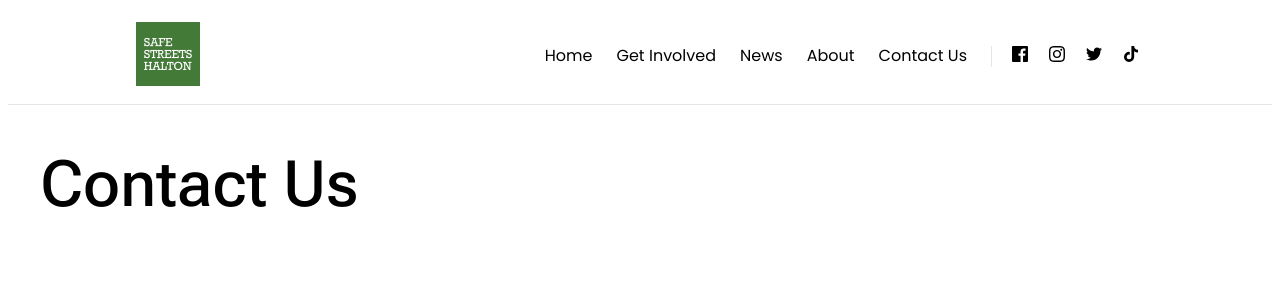
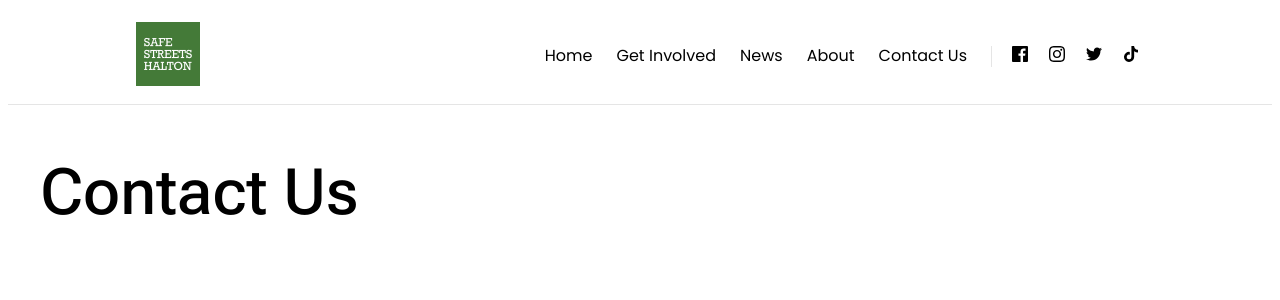
Before and after one commit to Safe-Streets-Halton/safe-streets-halton.github.io, a Jekyll site: the page built from contactus.markdown, in a window 1280 px wide. Shown: the top 300 px of the page. Built offline with Jekyll 4.4.1, drawn with Linux system fonts in a browser that asks for light colours.

Commit message:
Added padding, and content now takes up proper width of screen

```diff
--- a/_sass/posts.scss
+++ b/_sass/posts.scss
@@ -3,6 +3,7 @@
     display: flex;
     flex-direction: column;
     align-items: center;
+    padding: 8px;
 }
 .post-header {
     max-width: $readableContentMaxWidth;
@@ -13,6 +14,7 @@
 }
 .post-content {
     max-width: $readableContentMaxWidth;
+    width: 100%;
     p:has(img) {
         text-align: center;
     }
```
